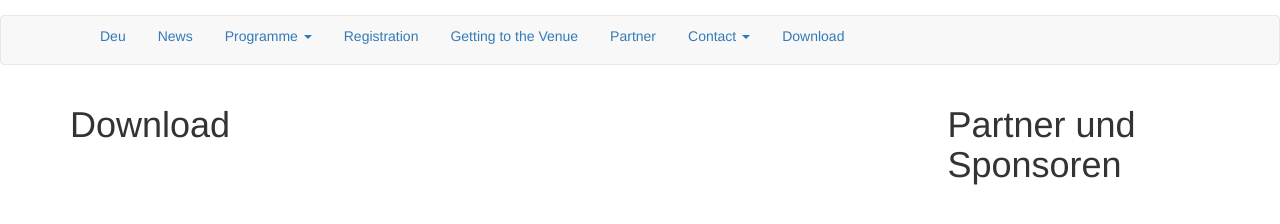
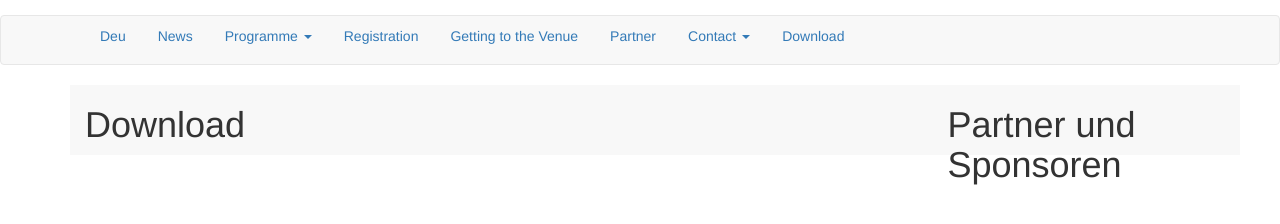
Before and after one commit to susedev/test, a Jekyll site: the page built from download.html, in a window 1280 px wide. Shown: the part 152-376 px from the top of the page. Built offline with Jekyll 4.4.1, drawn with Linux system fonts in a browser that asks for light colours; nearby versions of some CDN libraries.

Commit message:
Update page.html

```diff
--- a/_layouts/page.html
+++ b/_layouts/page.html
@@ -12,7 +12,9 @@ layout: base
 
   <div class="row">
     <div class="col-md-2">
+      <div class="container" style="width=50px; height=500px; background-color: #F8F8F8; border-color: #E7E7E7">
        <h1>{{ page.title }}</h1>
+       </div>
     </div>
     <div class="col-md-6">
             {{ content }}
```
